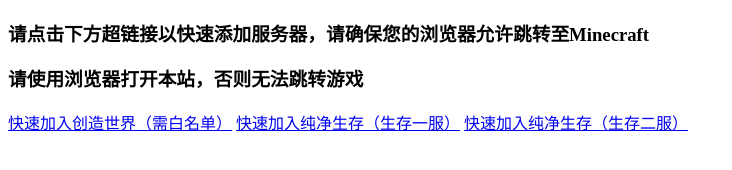
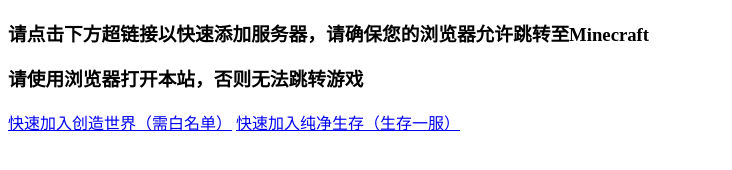
Before and after one commit to TongziJun/fgarea, a plain HTML site: page index.html in a window 1280 px wide. Shown: the whole page, without its empty margins (0-732 px from the left). Drawn offline with Linux system fonts and the light colour scheme.

Commit message:
Update index.html

```diff
--- a/index.html
+++ b/index.html
@@ -9,6 +9,5 @@
   <h3>请使用浏览器打开本站，否则无法跳转游戏</h3>
   <a href="minecraft://?addExternalServer=Fungal%20Area||fgarea.xyz:27006">快速加入创造世界（需白名单）</a>
   <a href="minecraft://?addExternalServer=Fungal%20Area||fgarea.xyz:27001">快速加入纯净生存（生存一服）</a>
-  <a href="minecraft://?addExternalServer=Fungal%20Area||fgarea.xyz:27009">快速加入纯净生存（生存二服）</a>
 </body>
 </html>
```
